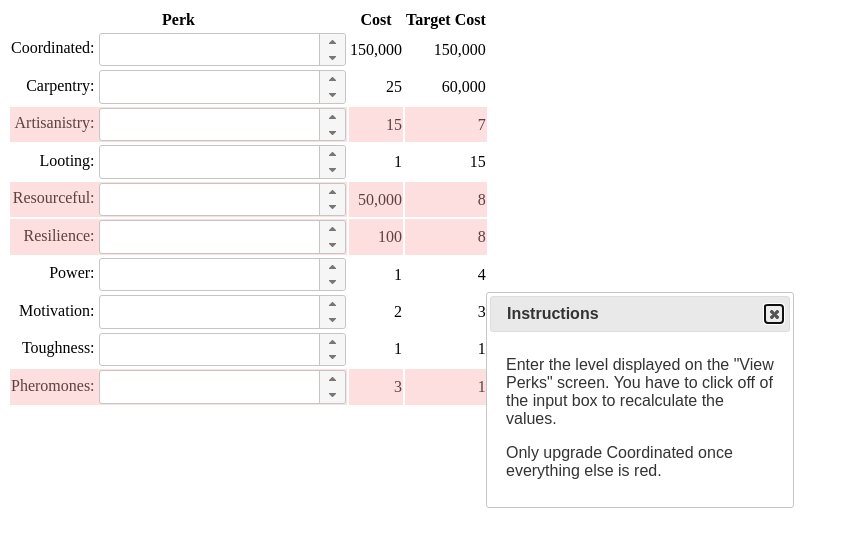
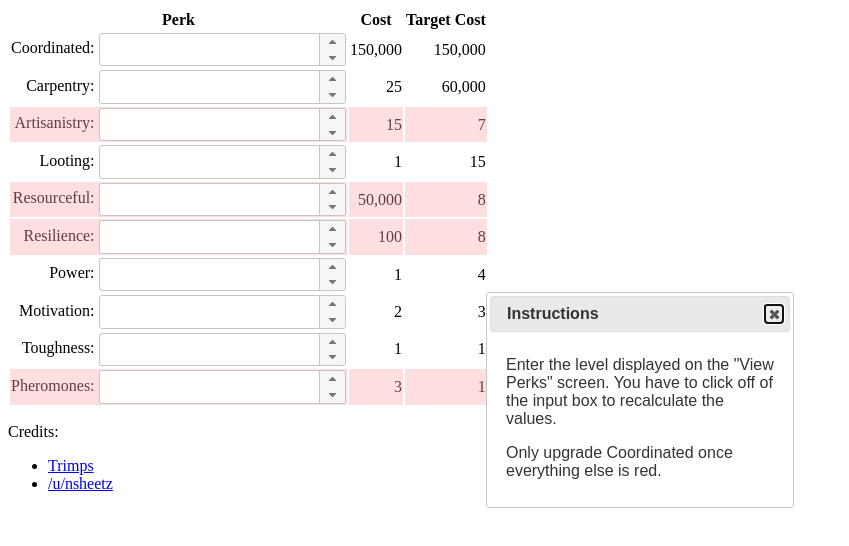
Before and after one commit to jheard/trimpcalc, a plain HTML site: page index.html in a window 1280 px wide. Shown: the whole page, without its empty margins (0-849 px from the left). Drawn offline with nearby package versions, Linux system fonts and the light colour scheme; some packages are replaced by stand-ins of ours; a script that the page names is missing.

Commit message:
Added credit
where credit was due. Sorry if I forgot or offended anyone.

```diff
--- a/index.html
+++ b/index.html
@@ -163,5 +163,15 @@
                 </tr>
             </table>
         </div>
+        <div>
+            <p>
+            Credits:
+            <ul>
+                <li><a href="http://www.kongregate.com/games/GreenSatellite/trimps">Trimps</a></li>
+                <li><a href="https://www.reddit.com/r/Trimps/comments/4g8duv/lategame_perk_ratios/">/u/nsheetz</a></li>
+
+            </ul>
+            </p>
+        </div>
     </body>
 </html>
```
